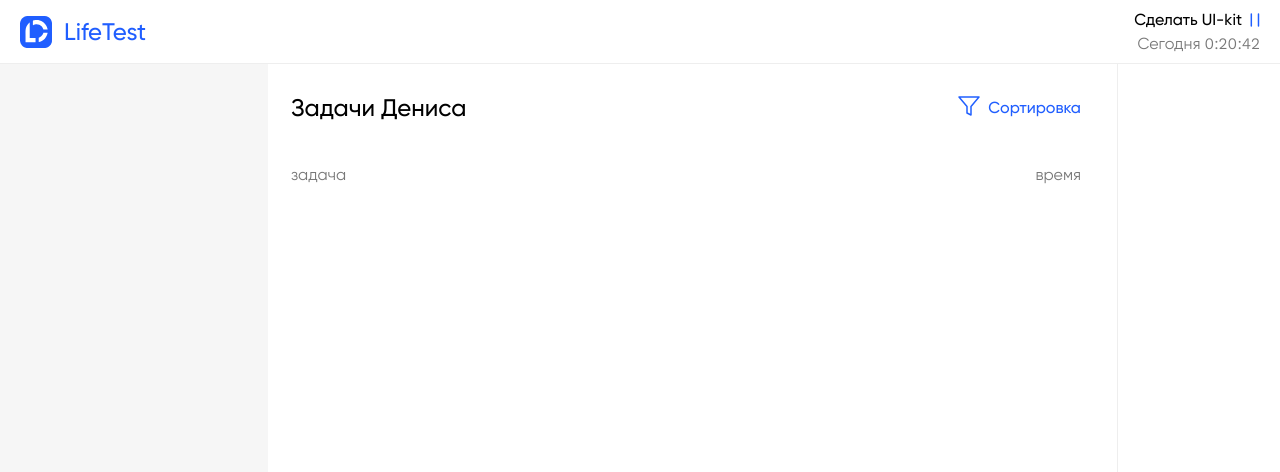
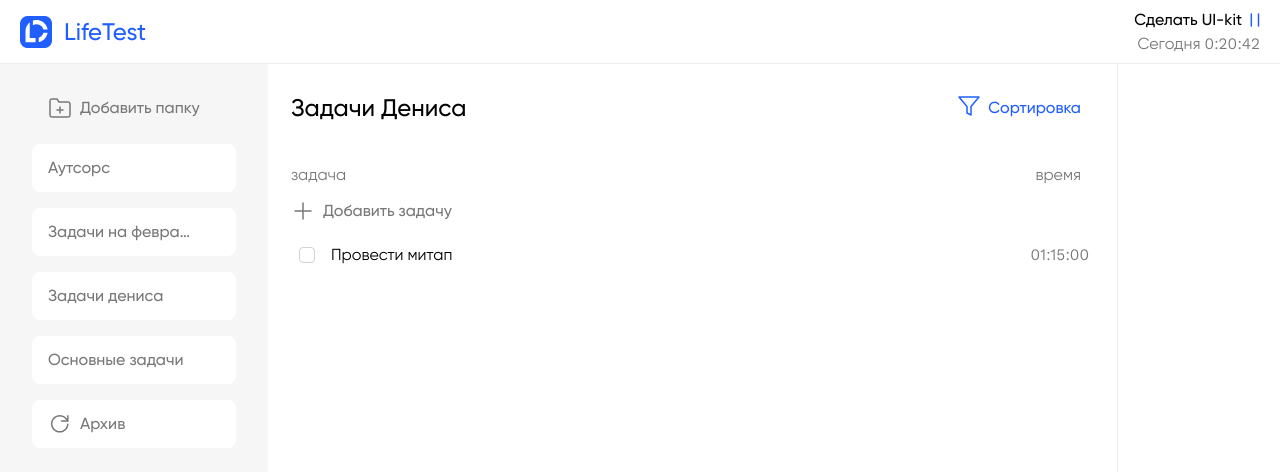
Before and after one commit to romankuvshanov/lifetest, a React (Create React App) app: page / in a window 1280 px wide. Shown: the top 472 px of the page. Built offline with nearby package versions, Linux system fonts and the light colour scheme.

Commit message:
Сделал папки и таски (визуал)

```diff
--- a/src/components/FoldersSection/FoldersSection.jsx
+++ b/src/components/FoldersSection/FoldersSection.jsx
@@ -1,5 +1,55 @@
-import './FoldersSection.scss';
+import "./FoldersSection.scss";
+import Input from "../inputs/Input/Input";
+import FolderPlusIcon from "../icons/FolderPlusIcon/FolderPlusIcon";
+import ArchiveIcon from "../icons/ArchiveIcon/ArchiveIcon";
+import CloseIcon from "../icons/CloseIcon/CloseIcon";
 
 export default function FoldersSection() {
-    return <div className={'folders-section'}></div>
+  return (
+    <div className={"folders-section"}>
+      <Input placeholder={"Добавить папку"}>
+        <FolderPlusIcon />
+      </Input>
+
+      {folders.map((folder) => {
+        return (
+          <div className={"folders-section__folder"} key={folder.id}>
+            <p className={"folders-section__paragraph"}>{folder.name}</p>
+            <CloseIcon />
+          </div>
+        );
+      })}
+
+      <div className={"folders-section__folder"}>
+        <p className={"folders-section__paragraph"}>Основные задачи</p>
+      </div>
+
+      <div
+        className={"folders-section__folder folders-section__folder--archive"}
+      >
+        <p className={"folders-section__paragraph"}>
+          <ArchiveIcon />
+          Архив
+        </p>
+      </div>
+    </div>
+  );
 }
+
+const folders = [
+  {
+    name: "Аутсорс",
+    tasks: [],
+    id: 0,
+  },
+  {
+    name: "Задачи на февраль",
+    tasks: [],
+    id: 1,
+  },
+  {
+    name: "Задачи дениса",
+    tasks: [],
+    id: 2,
+  },
+];
--- a/src/components/FoldersSection/FoldersSection.scss
+++ b/src/components/FoldersSection/FoldersSection.scss
@@ -1,7 +1,63 @@
 @import "src/assets/styles/colors";
+@import "src/assets/styles/text";
 
 .folders-section {
   width: 268px;
   height: calc(100vh - 64px);
   background-color: $gray-20;
+  padding: 24px 32px;
+  display: flex;
+  flex-direction: column;
+  row-gap: 16px;
+
+  & .text-input-wrapper img {
+    filter: invert(49%) sepia(2%) saturate(7%) hue-rotate(314deg) brightness(93%) contrast(68%);
+  }
+
+  &__folder {
+    height: 48px;
+    width: 204px;
+    background-color: $gray-0;
+    border-radius: 8px;
+    display: flex;
+    align-items: center;
+    justify-content: space-between;
+    padding: 12px 16px;
+
+    img {
+      filter: brightness(0) invert(1);
+      cursor: pointer;
+    }
+
+    &:hover {
+      background-color: $primary-color;
+    }
+
+    &:hover .folders-section__paragraph {
+      color: $gray-0;
+      cursor: pointer;
+    }
+
+    &:hover img {
+      filter: brightness(0) invert(1);
+    }
+
+    &--archive {
+      justify-content: left;
+
+      img {
+        padding-right: 8px;
+        filter: invert(49%) sepia(2%) saturate(7%) hue-rotate(314deg) brightness(93%) contrast(68%);
+        cursor: default;
+      }
+    }
+  }
+
+  &__paragraph {
+    @include title-h2-medium;
+    color: $gray-80;
+    text-overflow: ellipsis;
+    overflow: hidden;
+    white-space: nowrap;
+  }
 }
--- a/src/components/TasksSection/TasksSection.jsx
+++ b/src/components/TasksSection/TasksSection.jsx
@@ -1,6 +1,9 @@
 import SecondaryButton from "../buttons/SecondaryButton/SecondaryButton";
 import SortingIcon from "../icons/SortingIcon/SortingIcon";
 import "./TasksSection.scss";
+import Input from "../inputs/Input/Input";
+import PlusIcon from "../icons/PlusIcon/PlusIcon";
+import Checkbox from "../controls/Checkbox/Checkbox";
 
 export default function TasksSection() {
   return (
@@ -13,8 +16,15 @@ export default function TasksSection() {
       </div>
       <div className={"tasks"}>
         <div className={"tasks__header"}>
-          <p className={'tasks__headline'}>задача</p>
-          <p className={'tasks__headline'}>время</p>
+          <p className={"tasks__headline"}>задача</p>
+          <p className={"tasks__headline"}>время</p>
+        </div>
+        <Input>
+          <PlusIcon />
+        </Input>
+        <div className={"tasks__task"}>
+            <p className={'task__title-wrapper'}><Checkbox /><span className={'task__title'}>Провести митап</span></p>
+            <p className={'task__time'}>01:15:00</p>
         </div>
       </div>
     </div>
--- a/src/components/TasksSection/TasksSection.scss
+++ b/src/components/TasksSection/TasksSection.scss
@@ -24,6 +24,7 @@
     justify-content: space-between;
     align-items: center;
     padding-right: 16px;
+    padding-bottom: 8px;
   }
 
   &__headline {
@@ -31,4 +32,42 @@
     color: $gray-80;
   }
 
+  & .text-input-wrapper {
+    padding: 8px 0 16px 0;
+  }
+
+  & .text-input-wrapper img {
+    filter: invert(49%) sepia(2%) saturate(7%) hue-rotate(314deg) brightness(93%) contrast(68%);
+  }
+
+  &__task {
+    display: flex;
+    justify-content: space-between;
+    align-items: center;
+    border-radius: 8px;
+    padding: 8px;
+
+    &:hover {
+      background-color: $gray-20;
+    }
+  }
+
+  .task {
+    &__title-wrapper {
+      text-overflow: ellipsis;
+      overflow: hidden;
+      white-space: nowrap;
+    }
+
+    &__title {
+      padding-left: 16px;
+      @include text-regular;
+
+    }
+
+    &__time {
+      @include time-regular;
+      color: $gray-80;
+    }
+  }
 }
--- a/src/components/controls/Checkbox/Checkbox.scss
+++ b/src/components/controls/Checkbox/Checkbox.scss
@@ -5,6 +5,7 @@
   width: 16px;
   cursor: pointer;
   appearance: none;
+  vertical-align: text-bottom;
 
   &:disabled::after {
     background-color: $gray-20;
```
